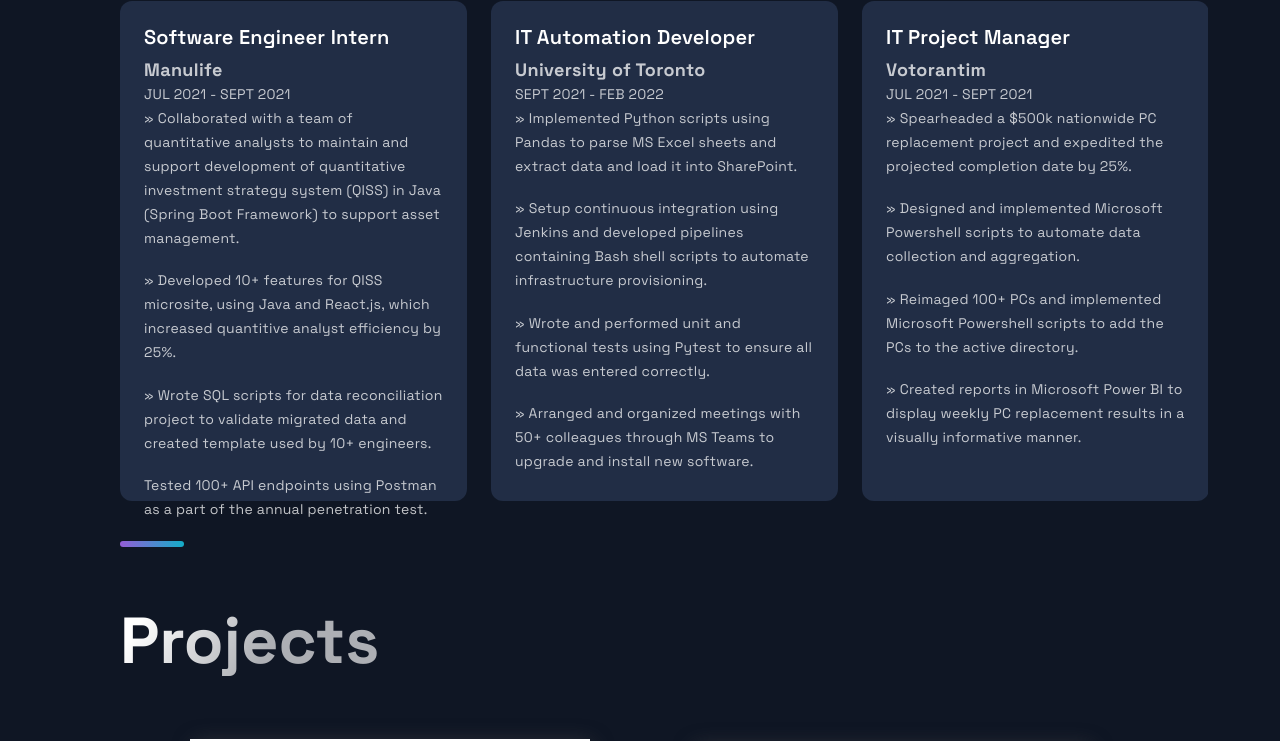
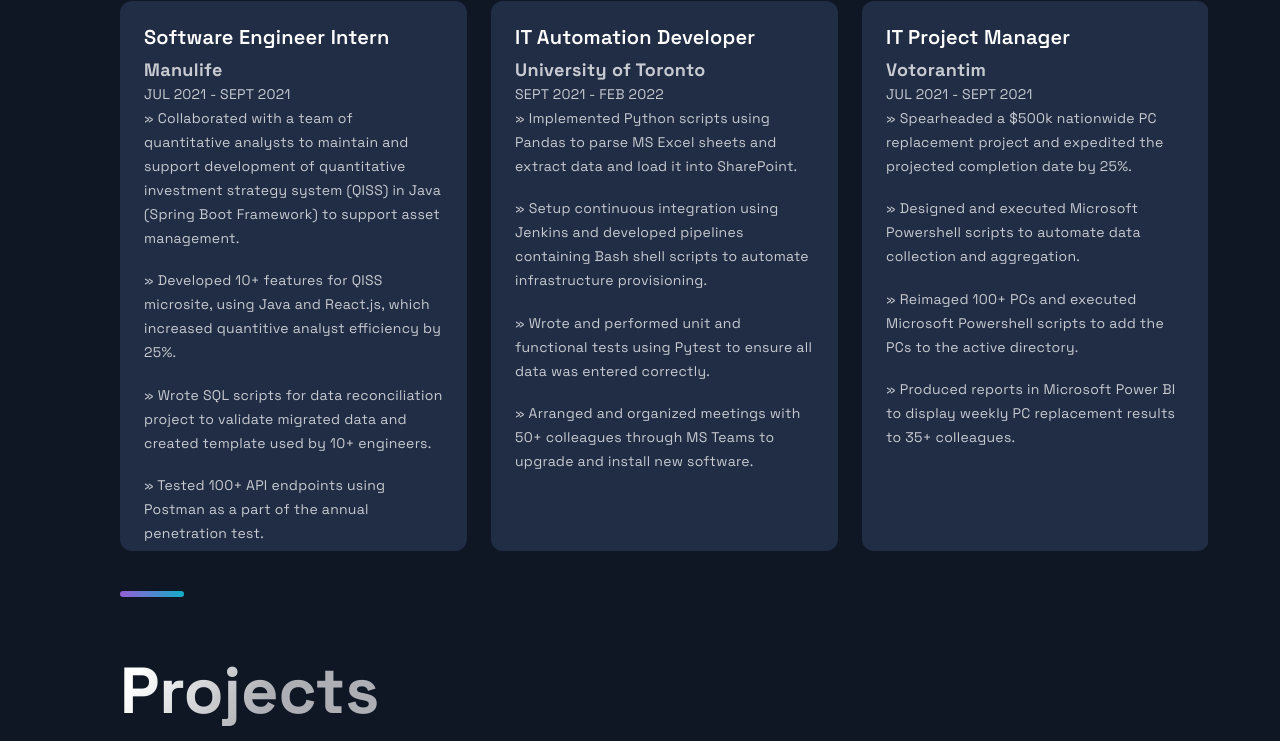
Before and after one commit to pritheeroy/portfolio_website-prithee, a Next.js app: page / in a window 1280 px wide. Shown: the part 1602-2343 px from the top of the page. Built offline with nearby package versions, Linux system fonts and the light colour scheme.

Commit message:
updated experience

```diff
--- a/src/components/Experience/Experience.js
+++ b/src/components/Experience/Experience.js
@@ -4,10 +4,9 @@ import { Section, SectionDivider, SectionTitle } from '../../styles/GlobalCompon
 import { Box, Boxes, BoxNum, BoxText, BoxText2 } from './ExperienceStyles';
 
 const data = [
-  { role: 'Software Engineer Intern', employer: 'Manulife', date: 'JUL 2021 - SEPT 2021', description: ["Collaborated with a team of quantitative analysts to maintain and support development of quantitative investment strategy system (QISS) in Java (Spring Boot Framework) to support asset management.", "Developed 10+ features for QISS microsite, using Java and React.js, which increased quantitive analyst efficiency by 25%.", "Wrote SQL scripts for data reconciliation project to validate migrated data and created template used by 10+ engineers.", "Tested 100+ API endpoints using Postman as a part of the annual penetration test.", "Authored technical documentation to streamline on-boarding process, increasing productivity by 30% on average."]},
+  { role: 'Software Engineer Intern', employer: 'Manulife', date: 'JUL 2021 - SEPT 2021', description: ["Collaborated with a team of quantitative analysts to maintain and support development of quantitative investment strategy system (QISS) in Java (Spring Boot Framework) to support asset management.", "Developed 10+ features for QISS microsite, using Java and React.js, which increased quantitive analyst efficiency by 25%.", "Wrote SQL scripts for data reconciliation project to validate migrated data and created template used by 10+ engineers.", "» Tested 100+ API endpoints using Postman as a part of the annual penetration test.", "» Authored technical documentation to streamline on-boarding process, increasing productivity by 30% on average."]},
   { role: 'IT Automation Developer', employer: 'University of Toronto', date: 'SEPT 2021 - FEB 2022', description: ["Implemented Python scripts using Pandas to parse MS Excel sheets and extract data and load it into SharePoint.", " Setup continuous integration using Jenkins and developed pipelines containing Bash shell scripts to automate infrastructure provisioning.", "Wrote and performed unit and functional tests using Pytest to ensure all data was entered correctly.", "» Arranged and organized meetings with 50+ colleagues through MS Teams to upgrade and install new software."]},
-  { role: 'IT Project Manager', employer: 'Votorantim', date: 'JUL 2021 - SEPT 2021', description: ["Spearheaded a $500k nationwide PC replacement project and expedited the projected completion date by 25%.", "Designed and implemented Microsoft Powershell scripts to automate data collection and aggregation.", "Reimaged 100+ PCs and implemented Microsoft Powershell scripts to add the PCs to the active directory.", "» Created reports in Microsoft Power BI to display weekly PC replacement results in a visually informative manner."]},
-  { role: 'Deputy Returning Officer', employer: 'Elections Canada', date: 'SEPT 2019 - DEC 2019', description: ["Analyzed the specific needs of voters via a survey to develop data driven approaches in getting them registered more efficiently resulting in a 25% increase in overall efficiency.", "Implemented sorting algorithms to swiftly sort and count mismatched ballots; ballot margin of error decreased from 15% to 2%.", "Fostered strong relationships with voters in a short amount of time to elevate electoral duty awareness through their respective communities."]}
+  { role: 'IT Project Manager', employer: 'Votorantim', date: 'JUL 2021 - SEPT 2021', description: ["Spearheaded a $500k nationwide PC replacement project and expedited the projected completion date by 25%.", "Designed and executed Microsoft Powershell scripts to automate data collection and aggregation.", "Reimaged 100+ PCs and executed Microsoft Powershell scripts to add the PCs to the active directory.", "» Produced reports in Microsoft Power BI to display weekly PC replacement results to 35+ colleagues."]}
 ];
 
 const Experience = () => (
--- a/src/components/Experience/ExperienceStyles.js
+++ b/src/components/Experience/ExperienceStyles.js
@@ -25,7 +25,7 @@ export const Boxes = styled.div`
 export const Box = styled.div`
   background: #212D45;
   border-radius: 12px;
-  height: 500px;
+  height: 550px;
   padding: 24px;
   @media ${props => props.theme.breakpoints.lg} {
     height: 210px;
```
